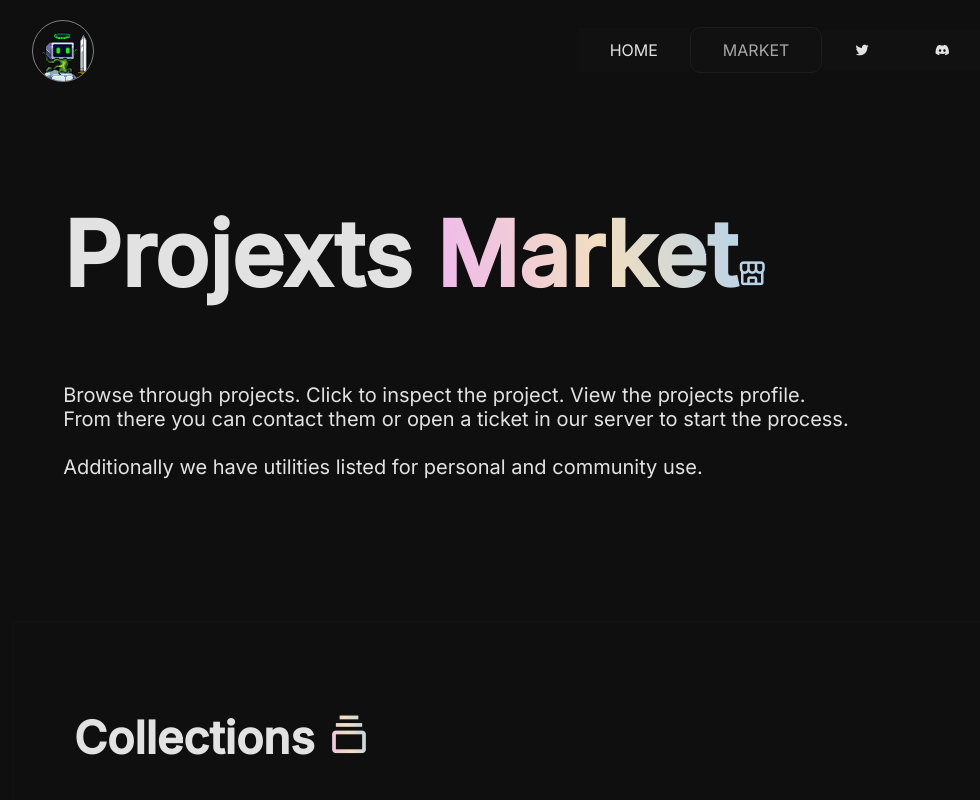
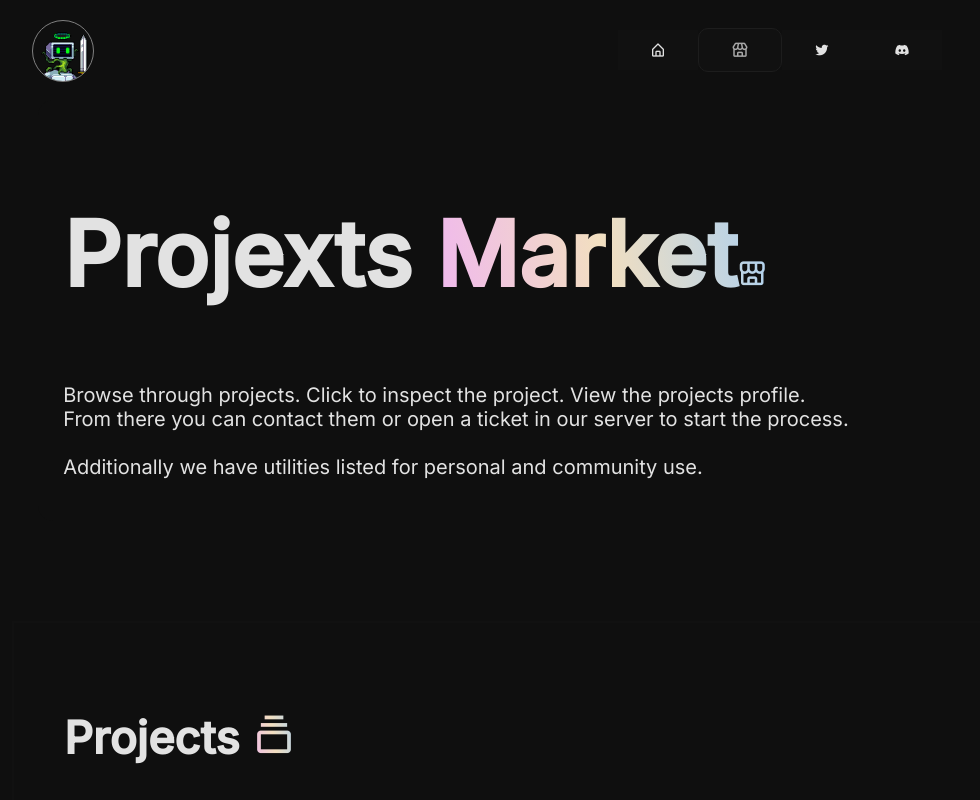
Before and after one commit to stjkr/projexts-market, a plain HTML site: page index.html in a window 1280 px wide. Shown: the top 800 px of the page, without its empty margins (116-1096 px from the left). Drawn offline with nearby package versions, Linux system fonts and the light colour scheme; no server answers.

Commit message:
small push

```diff
--- a/css/constants.css
+++ b/css/constants.css
@@ -107,6 +107,7 @@ header {
 }
 
 .active{
+    font-size: 18px;
     background: #111111;
     border: 1px solid #1d1d1d;
     color: #a8a8a8;
--- a/css/index.css
+++ b/css/index.css
@@ -10,9 +10,9 @@
 
 }
 
-body{
+/* body{
     width: 100%;
-}
+} */
 
 
 
--- a/css/market.css
+++ b/css/market.css
@@ -11,7 +11,7 @@
 
 html, body{
     font-family: 'Inter', sans-serif;
-    width: 100%;
+    /* width: 100%; */
 }
 
 a{
@@ -25,24 +25,22 @@ a{
     /* position: absolute;
     top: 125px;
     left:0; */
+    margin: auto;
     width: 100%;
     background-color: var(--dark-bg);
 }
 
 .market-box{
     width: 100%;
-    padding: 50px 10px;
-    /* border-radius: 15px; */
+    padding: 50px;
+    box-sizing: border-box;
     margin: auto;
-    /* margin-bottom: 100px; */
     background-color: var(--dark-bg);
     border: 2px solid #111111;
-    /* box-shadow: 3px 3px 10px rgb(0 0 0 / 0.2); */
 }
 
 .market-title{
     font-size: 30px;
-    padding-left: 50px;
     color: var(--light-ft)
 }
 
@@ -59,7 +57,7 @@ a{
 
 .display-box .project-box{
     position: relative;
-    width: 80%;
+    width: 100%;
     cursor: pointer;
     margin: auto;
     border-radius: 15px;
@@ -102,7 +100,12 @@ a{
     color: rgba(58, 50, 50, 0.7);
 }
 
-@media screen and (max-width: 800px) {
+@media screen and (max-width: 1000px) {
+.market-title{
+    font-size: 20px;
+    text-align: center;
+}
+
     .display-box{
         grid-template-columns: repeat(1, 1fr);
     }
--- a/index.html
+++ b/index.html
@@ -35,8 +35,8 @@
         </nav>
 
         <nav class="right-nav">
-            <a href="https://www.projexts.xyz/"><div class="link">HOME</div></a>
-            <a href="https://market.projexts.xyz/"><div class="link active">MARKET</div></a>
+            <a href="https://www.projexts.xyz/"><div class="link"><i class='bx bx-home-alt'></i></div></a>
+            <a href="https://market.projexts.xyz/"><div class="link active"><i class='bx bx-store'></i></div></a>
             <a href="https://twitter.com/SolanaPixelBots"><div class="link"><i class='bx bxl-twitter'></i></div></a>
             <a href="https://discord.com/invite/uC9YmhTVHY"><div class="link"><i class='bx bxl-discord-alt'></i></div></a>
 
@@ -46,8 +46,8 @@
     <menu class="menu">
         <a onclick="closeMenu()" class="menu-close"><i class='bx bx-x'></i></a>
         <div class="inner">
-            <div class="menu-link"><a href="https://www.projexts.xyz/">HOME</a></div>
-            <div class="menu-link menu-active"><a href="https://market.projexts.xyz/">MARKET</a></div>
+            <div class="menu-link"><a href="https://www.projexts.xyz/"><i class='bx bx-home-alt'></i></a></div>
+            <div class="menu-link menu-active"><a href="https://market.projexts.xyz/"><i class='bx bx-store'></i></a></div>
             <div class="menu-link"><a href="https://twitter.com/SolanaPixelBots"><i class='bx bxl-twitter'></i></a>
             </div>
             <div class="menu-link"><a href="https://discord.com/invite/uC9YmhTVHY"><i
@@ -67,7 +67,7 @@
         </section>
         <section class="market-box">
             <div class="market-title">
-                <h1> Collections <a class="gradient" href="./browse.html?project"><i class='bx bx-collection'></i></a>
+                <h1> Projects <a class="gradient" href="./browse.html?project"><i class='bx bx-collection'></i></a>
                 </h1>
             </div>
             <market id="project" class="display-box"></market>
```
Also changed, not shown: browse.html (+4 -4 lines), project.html (+4 -4 lines).
